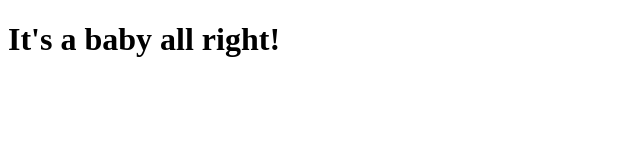
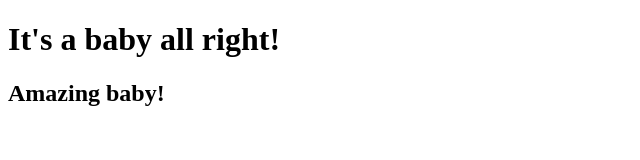
Before and after one commit to kevkilarski/git-example, a plain HTML site: page index.html in a window 1280 px wide. Shown: the whole page, without its empty margins (0-640 px from the left). Drawn offline with Linux system fonts and the light colour scheme.

Commit message:
Added tagline :sparkles::tophat::tada:

```diff
--- a/index.html
+++ b/index.html
@@ -10,5 +10,7 @@
 
     <h1>It's a baby all right!</h1>
 
+    <h2>Amazing baby!</h2>
+
 </body>
 </html>
```
